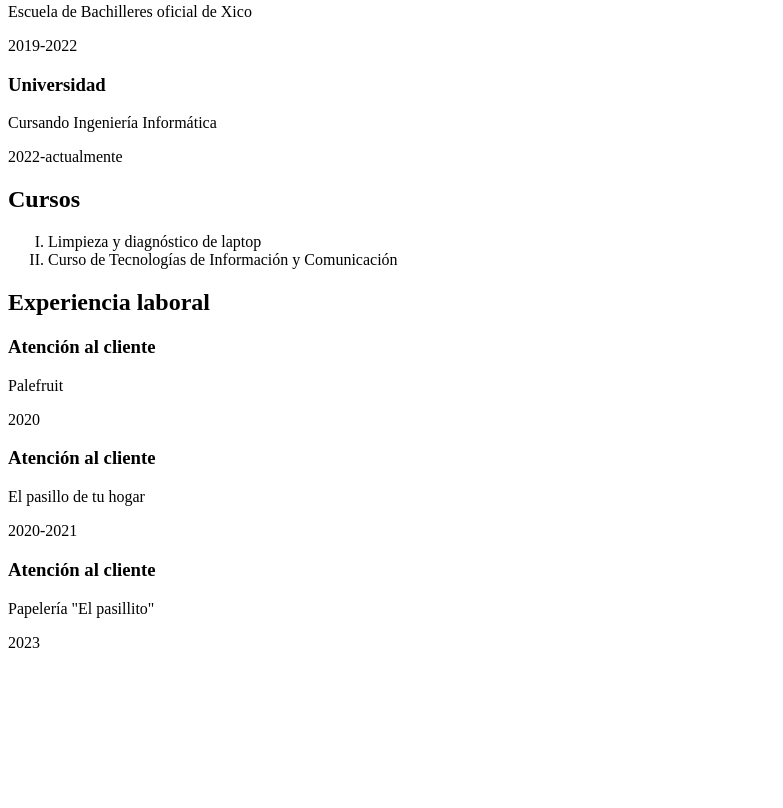
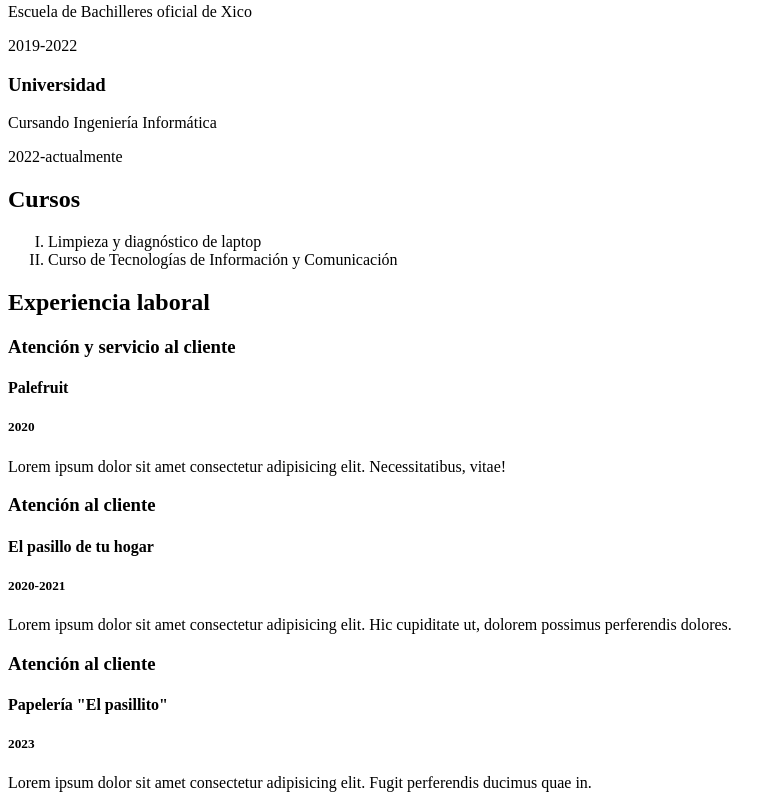
Before and after one commit to SrDaniel7/25-web-b-sur, a plain HTML site: page index.html in a window 1280 px wide. Shown: the part 382-1190 px from the top of the page, without its empty margins (0-783 px from the left). Before the commit the page ends 1050 px from the top, so only its background shows below. Drawn offline with Linux system fonts and the light colour scheme.

Commit message:
es el bueno

```diff
--- a/index.html
+++ b/index.html
@@ -44,23 +44,32 @@
       </section>
       <h2>Experiencia laboral</h2>
       <section>
-        <h3>Atención al cliente</h3>
-        <p>Palefruit</p>
-        <span>2020</span>
+        <h3>Atención y servicio al cliente</h3>
+        <h4>Palefruit</h4>
+        <h5>2020</h5>
+        <p>
+          Lorem ipsum dolor sit amet consectetur adipisicing elit.
+          Necessitatibus, vitae!
+        </p>
       </section>
       <section>
         <h3>Atención al cliente</h3>
-        <p>El pasillo de tu hogar</p>
-        <span>2020-2021</span>
+        <h4>El pasillo de tu hogar</h4>
+        <h5>2020-2021</h5>
+        <p>
+          Lorem ipsum dolor sit amet consectetur adipisicing elit. Hic
+          cupiditate ut, dolorem possimus perferendis dolores.
+        </p>
       </section>
       <section>
         <h3>Atención al cliente</h3>
-        <p>Papelería "El pasillito"</p>
-        <span>2023</span>
+        <h4>Papelería "El pasillito"</h4>
+        <h5>2023</h5>
+        <p>
+          Lorem ipsum dolor sit amet consectetur adipisicing elit. Fugit
+          perferendis ducimus quae in.
+        </p>
       </section>
-      <p>
-        <span></span>
-      </p>
     </section>
   </body>
 </html>
```
